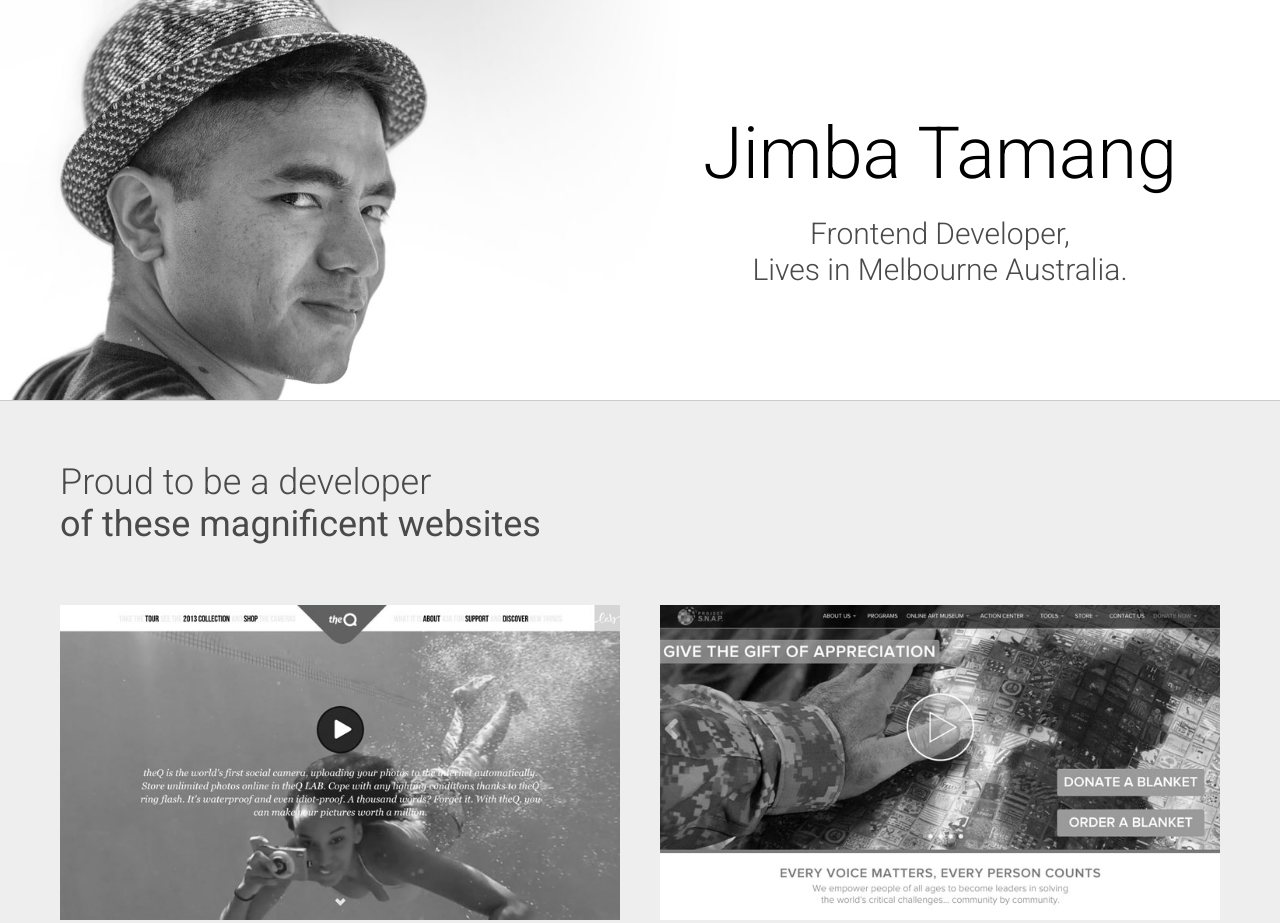
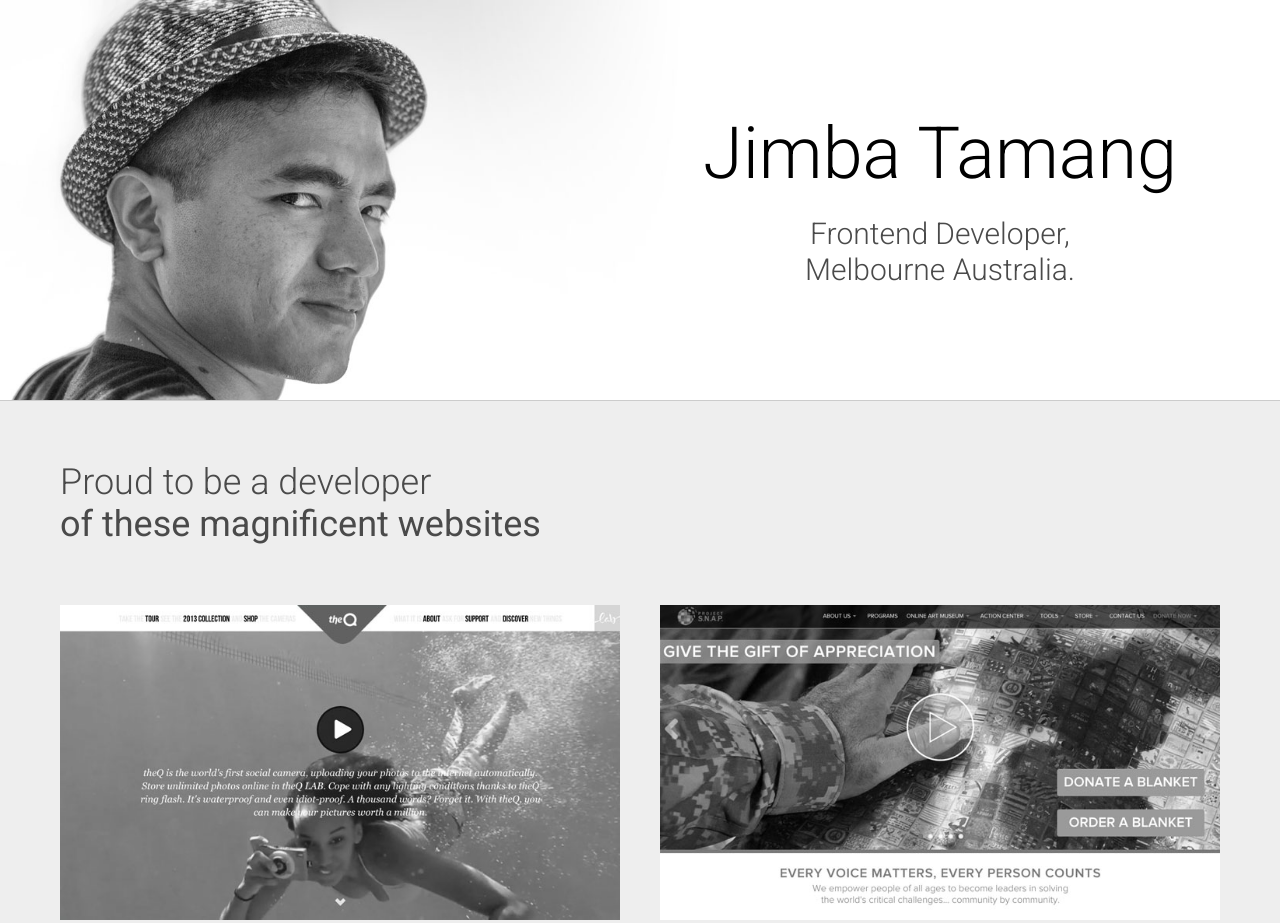
Before and after one commit to jimbatamang/jimbatamang.github.io, a website: page index.html in a window 1280 px wide. Shown: the top 923 px of the page. Drawn offline with Linux system fonts and the light colour scheme; files whose address does not match are found by name.

Commit message:
updated copy - removed 'lives in'

```diff
--- a/index.html
+++ b/index.html
@@ -45,7 +45,7 @@
 				<div class="header__entry">
 					<div class="header__ctn-area">
 						<h1 class="header__title">Jimba Tamang</h1>
-						<h2 class="header__subtitle">Frontend Developer,<br>Lives in Melbourne Australia.</h2>
+						<h2 class="header__subtitle">Frontend Developer,<br>Melbourne Australia.</h2>
 					</div>
 				</div>
 
```
